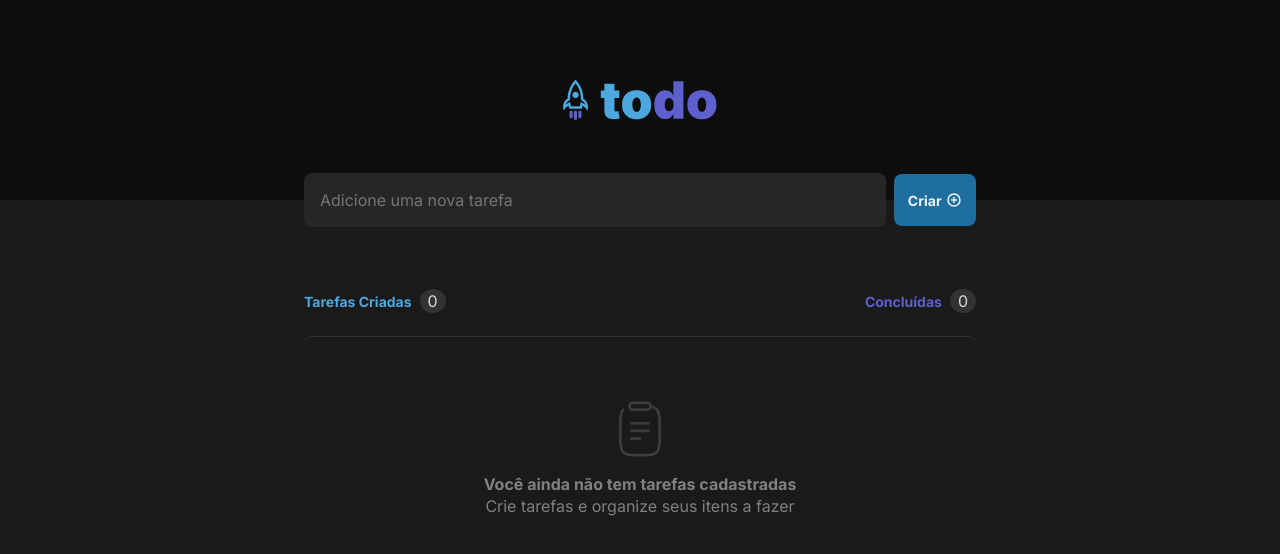
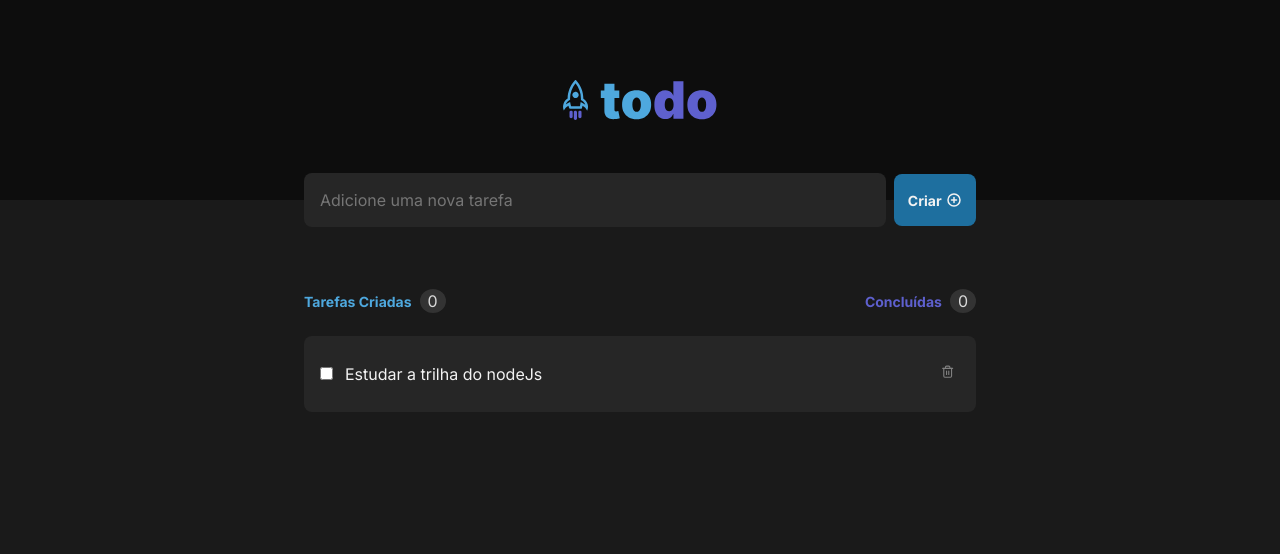
Before and after one commit to oleoprado/reactjs-todo, a React (Vite) app: page / in a window 1280 px wide. Shown: the top 554 px of the page. Built offline with nearby package versions, Linux system fonts and the light colour scheme.

Commit message:
feat: criado componente TodoList

```diff
--- a/package.json
+++ b/package.json
@@ -11,7 +11,8 @@
   "dependencies": {
     "phosphor-react": "^1.4.1",
     "react": "^18.2.0",
-    "react-dom": "^18.2.0"
+    "react-dom": "^18.2.0",
+    "react-icons": "^4.7.1"
   },
   "devDependencies": {
     "@types/react": "^18.0.26",
--- a/src/App.module.css
+++ b/src/App.module.css
@@ -6,37 +6,3 @@
   display: flex;
   flex-direction: column;
 }
-
-.taskInProgress {
-  display: flex;
-  justify-content: space-between;
-  margin: 4rem 0 1.5rem 0;
-  }
-
-.createTask strong {
-  color: var(--blue);
-  font-size: 0.875rem;
-  line-height: 1.4;
-}
-
-.createTask span {
-  margin-left: 8px;
-  background: var(--gray-400);
-  color: var(--gray-200);
-  padding: 2px 8px 2px 8px;
-  border-radius: 50%;
-}
-
-.doneTask strong {
-  color: var(--purple-dark);
-  font-size: 0.875rem;
-  line-height: 1.4;
-}
-
-.doneTask span {
-  margin-left: 8px;
-  background: var(--gray-400);
-  color: var(--gray-200);
-  padding: 2px 8px 2px 8px;
-  border-radius: 50%;
-}
--- a/src/App.tsx
+++ b/src/App.tsx
@@ -1,6 +1,8 @@
 import { Header } from './components/Header';
 import { NewTask } from './components/NewTask';
 import { TodoEmpty } from './components/TodoEmpty'
+import { TodoList } from './components/TodoList';
+import { TaskCounter } from './components/TaskCounter';
 
 import styles from './App.module.css';
 
@@ -12,15 +14,9 @@ export function App() {
       <Header />
       <div className={ styles.wrapper }>
         <NewTask />
-        <div className={ styles.taskInProgress}>
-          <div className={ styles.createTask}>
-            <strong>Tarefas Criadas</strong><span>0</span>
-          </div>
-          <div className={ styles.doneTask}>
-            <strong>Concluídas</strong><span>0</span>
-          </div>
-        </div>
-        <TodoEmpty />
+        <TaskCounter />
+        {/* <TodoEmpty /> */}
+        <TodoList />
       </div>
     </div>
   )
--- a/src/components/NewTask.module.css
+++ b/src/components/NewTask.module.css
@@ -30,6 +30,10 @@
   color: var(--gray-100);
 }
 
+.newTaskForm button[type="submit"]:hover {
+  background: var(--blue);
+}
+
 .containerButton {
   display: flex;
   align-items: center;
--- /dev/null
+++ b/src/components/TaskCounter.module.css
@@ -0,0 +1,33 @@
+.taskInProgress {
+  display: flex;
+  justify-content: space-between;
+  margin: 4rem 0 1.5rem 0;
+}
+
+.createTask strong {
+  color: var(--blue);
+  font-size: 0.875rem;
+  line-height: 1.4;
+}
+
+.createTask span {
+  margin-left: 8px;
+  background: var(--gray-400);
+  color: var(--gray-200);
+  padding: 2px 8px 2px 8px;
+  border-radius: 50%;
+}
+
+.doneTask strong {
+  color: var(--purple-dark);
+  font-size: 0.875rem;
+  line-height: 1.4;
+}
+
+.doneTask span {
+  margin-left: 8px;
+  background: var(--gray-400);
+  color: var(--gray-200);
+  padding: 2px 8px 2px 8px;
+  border-radius: 50%;
+}
--- /dev/null
+++ b/src/components/TaskCounter.tsx
@@ -0,0 +1,14 @@
+import styles from './TaskCounter.module.css';
+
+export function TaskCounter() {
+  return(
+    <div className={ styles.taskInProgress}>
+          <div className={ styles.createTask}>
+            <strong>Tarefas Criadas</strong><span>0</span>
+          </div>
+          <div className={ styles.doneTask}>
+            <strong>Concluídas</strong><span>0</span>
+          </div>
+        </div>
+  )
+}
--- /dev/null
+++ b/src/components/TodoList.module.css
@@ -0,0 +1,44 @@
+.container {
+  /* border: 1px solid red; */
+  background: var(--gray-500);
+  height: 4.75rem;
+  display: flex;
+  justify-content: space-between;
+  align-items: center;
+  gap: 0.75rem;
+  padding: 1rem;
+  border-radius: 8px;
+}
+
+.container p {
+  flex: 1;
+  color: var(--gray-100);
+}
+
+.container button {
+  border: none;
+  padding: 0.375rem;
+  background: none;
+  cursor: pointer;
+  border-radius: 4px;
+  color: var(--gray-300);
+
+  transition: background-color 0.15s, color 0.15s;
+}
+
+.container button:hover {
+  background: var(--gray-400);
+  color: var(--danger);
+}
+
+.container button svg {
+  line-height: 0;
+}
+
+.container + .container {
+  margin-top: 0.75rem;
+}
+
+.container input[type="checkbox"] {
+
+}
--- /dev/null
+++ b/src/components/TodoList.tsx
@@ -0,0 +1,23 @@
+import trash from '../assets/trash.svg';
+import { FiTrash2 } from 'react-icons/fi';
+
+import styles from './TodoList.module.css';
+
+export function TodoList() {
+  return(
+    <div>
+      <div className={ styles.container }>
+        <input type="checkbox" />
+        <p>Estudar a trilha do nodeJs</p>
+        <button title="Deletar tarefa"><FiTrash2 /></button>
+      </div>
+      {/* <div className={ styles.container }>
+        <input type="checkbox" />
+        <p>Estudar a trilha do nodeJs</p>
+        <button title="Deletar tarefa">
+          <FiTrash2 />
+        </button>
+      </div> */}
+    </div>
+  )
+}
```
Also changed, not shown: src/components/NewTask.tsx (+6 -4 lines), src/assets/trash.svg (added), 1 other file (tests, documents, lock files or other folders).
